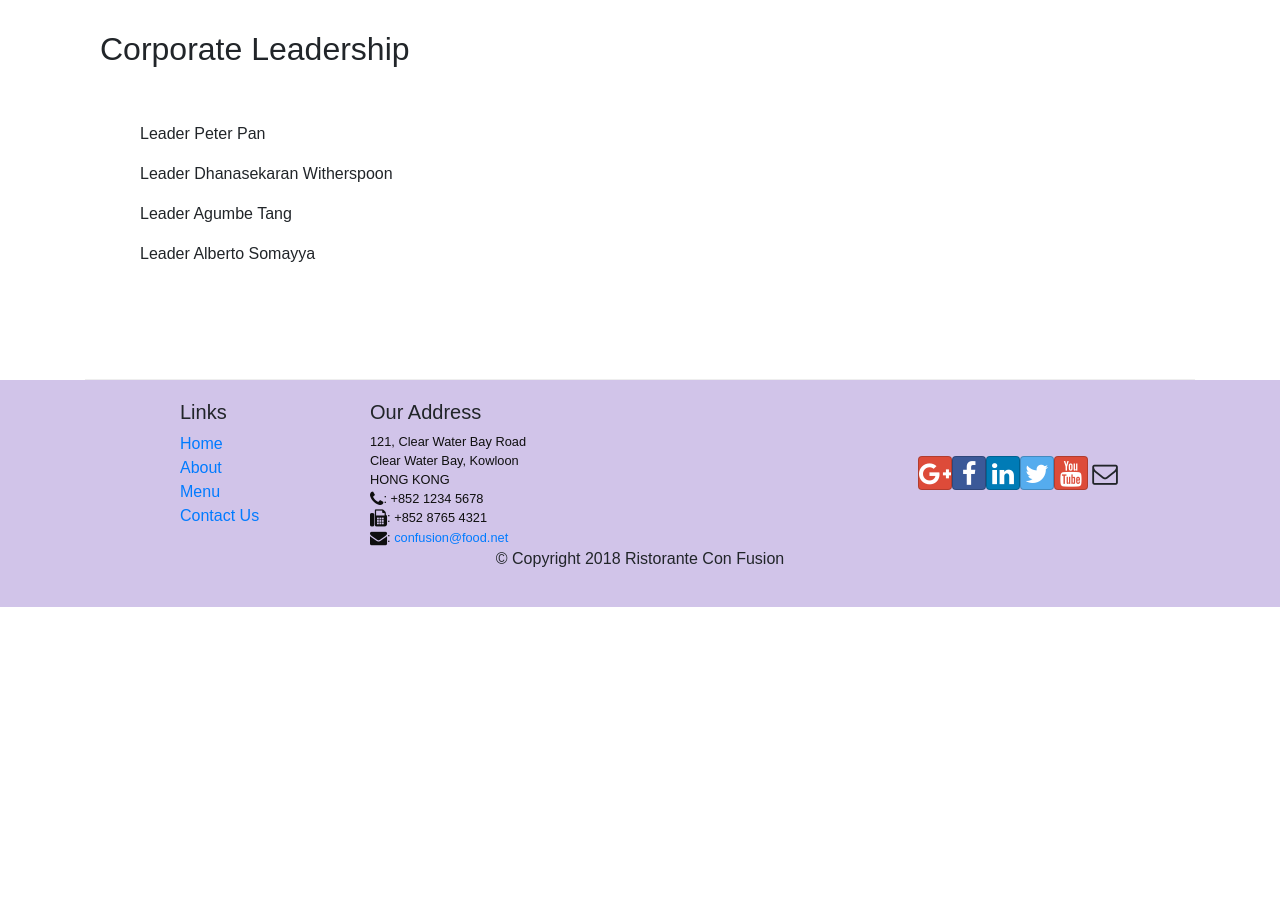
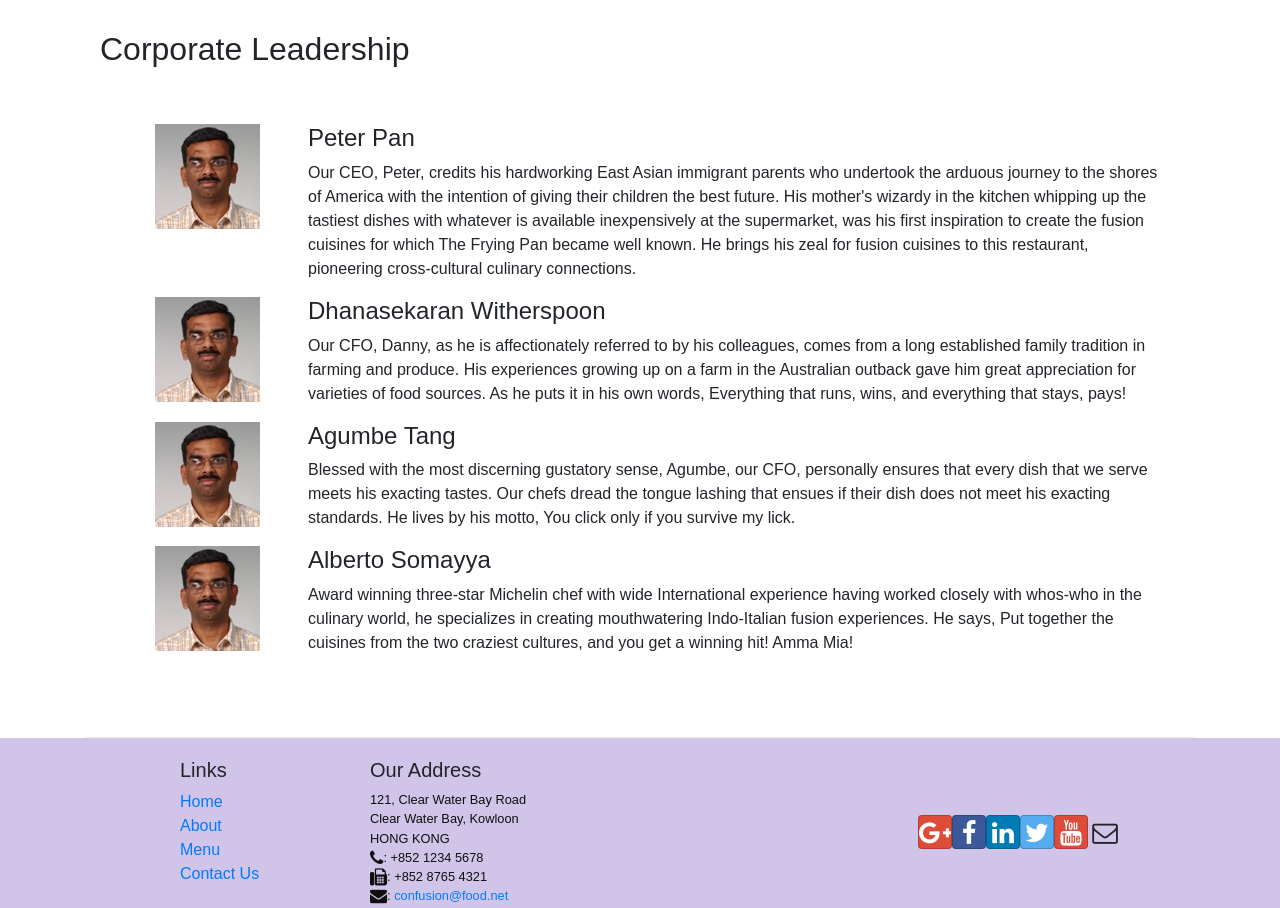
Before and after one commit to pakanyizi/coursera, a React (Create React App) app: page /aboutus in a window 1280 px wide. Shown: the part 1000-1908 px from the top of the page. Before the commit the page ends 1607 px from the top, so only its background shows below. Built offline with nearby package versions, Linux system fonts and the light colour scheme.

Commit message:
adding controlled components

```diff
--- a/src/components/AboutComponent.js
+++ b/src/components/AboutComponent.js
@@ -2,15 +2,39 @@ import React from 'react';
 import { Breadcrumb, BreadcrumbItem, Card, CardBody, CardHeader, Media } from 'reactstrap';
 import { Link } from 'react-router-dom';
 
+
+
+
+const RenderLeader = (props) => {
+    return (
+            <div className="col-12 mt-5">
+                {
+                    props.leaders.map((leader)=>{
+                        return (
+                            <Media  key={leader.id} tag="li">
+                                <Media left middle>
+                                    <Media object src={leader.image} alt={leader.name} />
+                                </Media>
+                                <Media body className="ml-5">
+                                    <Media heading>{leader.name}</Media>
+                                    <p>{leader.description}</p>
+                                </Media>
+                                </Media>
+                        )
+                    })
+                }
+              </div>
+    );
+};
+
+
+
+
+
+
 function About(props) {
 
-    const leaders = props.leaders.map((leader) => {
-        return (
-            <p>Leader {leader.name}</p>
-        );
-    });
-
-    return(
+   return(
         <div className="container">
             <div className="row">
                 <Breadcrumb>
@@ -66,7 +90,7 @@ function About(props) {
                 </div>
                 <div className="col-12">
                     <Media list>
-                        {leaders}
+                       <RenderLeader leaders={props.leaders}/>
                     </Media>
                 </div>
             </div>
--- a/src/components/ContactComponent.js
+++ b/src/components/ContactComponent.js
@@ -1,9 +1,22 @@
-import React from 'react';
-import {  Breadcrumb,BreadcrumbItem} from "reactstrap";
+import React , {Component} from 'react';
+import {  Breadcrumb,BreadcrumbItem,Button, Form, FormGroup,Label, Col} from "reactstrap";
 import {Link} from 'react-router-dom'
 
-function Contact(props) {
-    return(
+
+class Contact extends Component {
+
+    state={
+        firstname: '',
+        lastname: '',
+        telnum:'',
+        email: '',
+        agree: false,
+        contactType: 'Tel',
+        message:''
+    }
+
+    render() {
+        return (
         <div className="container">
         <div className="row">
                 <Breadcrumb>
@@ -41,8 +54,25 @@ function Contact(props) {
                     </div>
                 </div>
             </div>
+            <div className="row row-content">
+                <div className="col-12">
+                    <h3>Send us your Feedback</h3>
+                </div>
+                <div className="col-12 col-md-9">
+                    <Form>
+                        <FormGroup row>
+                            <label htmlFor="firstname" md={2}> First Name</label>
+                            <Col md={10}>
+                                <input type="text" id="firstname" name='firstname' placeholder='First Name'
+                                value={this.state.firstname}/>
+                            </Col>
+                        </FormGroup>
+
+                    </Form>
+                </div>
+            </div>
         </div>
-    );
+   ) }
 }
 
 export default Contact;
--- a/src/components/FooterComponent.js
+++ b/src/components/FooterComponent.js
@@ -10,7 +10,7 @@ const Footer = (props) => {
                 <h5>Links</h5>
                 <ul className="list-unstyled">
                     <li><Link to='/home'>Home</Link></li>
-                    <li><Link to='/about-us'>About</Link></li>
+                    <li><Link to='/aboutus'>About</Link></li>
                     <li><Link to='/menu'>Menu</Link></li>
                     <li><Link to='/contactus'>Contact Us</Link></li>
                 </ul>
--- a/src/components/MainComponent.js
+++ b/src/components/MainComponent.js
@@ -55,7 +55,6 @@ class Main extends Component {
               <Route path='/menu/:dishId' component={DishWithId}/>
               <Route exact path='/aboutus' component={() => <About leaders={this.state.leaders} />} />
               <Route exact path='/contactus' component={Contact}/>
-
               <Redirect to="/home" />
           </Switch>
 
--- a/src/components/MenuComponent.js
+++ b/src/components/MenuComponent.js
@@ -1,5 +1,5 @@
 import React from 'react';
-import { Card, CardImg, CardImgOverlay, CardText, CardBody,
+import { Card, CardImg, CardImgOverlay,
   CardTitle , Breadcrumb, BreadcrumbItem} from 'reactstrap';
 
   import { Link } from "react-router-dom";
```
